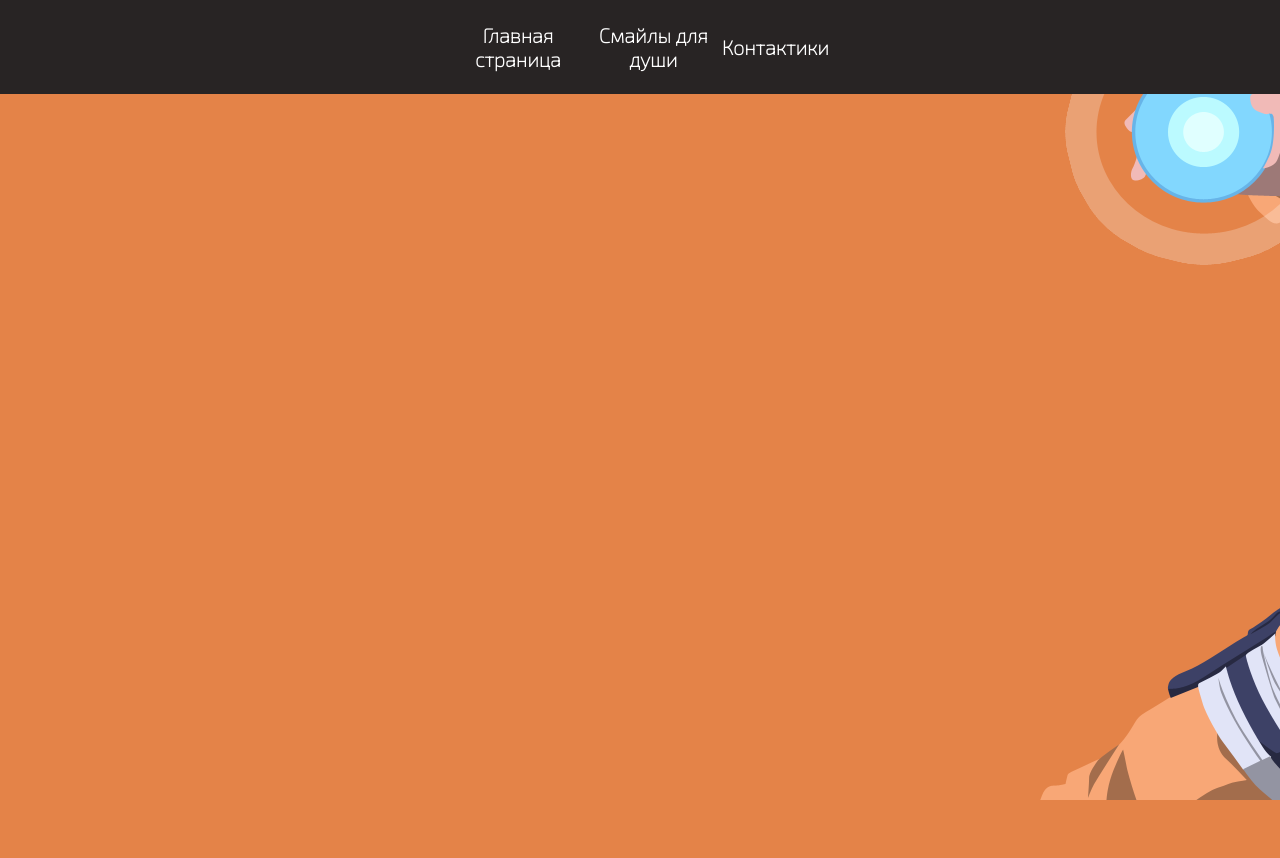
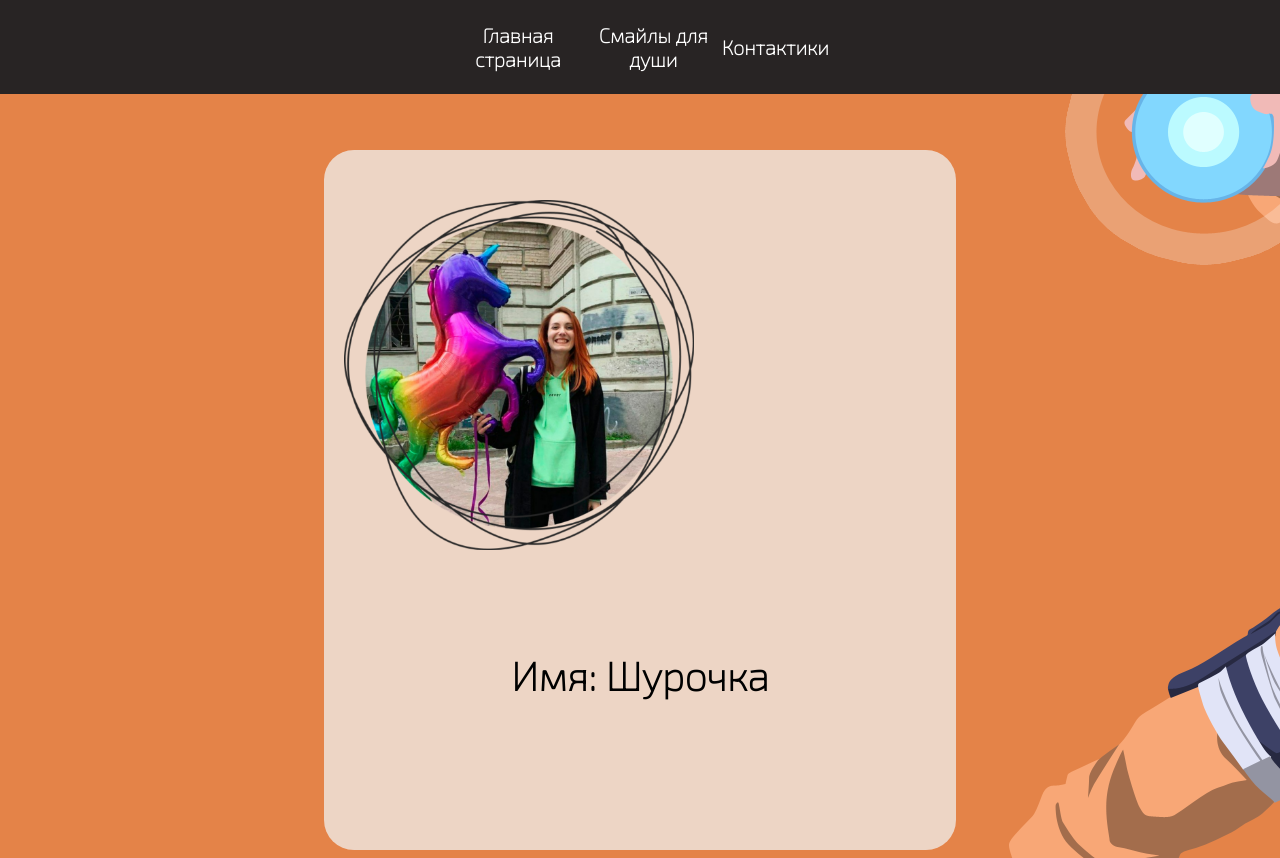
Before and after one commit to AleksandraTertyshnaya/Test-task, a PHP site: page /contacts.html in a window 1280 px wide. Before the commit the page ends 800 px from the top, so only its background shows below. Run offline with PHP 8.4, Linux system fonts and the light colour scheme; lists and menus that the app fills with data are empty.

Commit message:
added part of discr

```diff
--- a/contact.css
+++ b/contact.css
@@ -1,6 +1,6 @@
 body{
     background: no-repeat  url(background.png);
-
+    background-color: #e58446    ;
     }
 
 
@@ -42,3 +42,30 @@ body{
     a:hover {
         color: #FFD700			;
     }
+
+   .photoplace{
+       width: 100%;
+       text-align: left;
+       padding: 50px;
+       padding-left: 20px;
+       opacity: no;
+
+   }
+
+   .infoaboutme{
+
+       width: 50%;
+       height: 700px;
+       border-radius: 30px;
+       margin-top: 150px;
+       background-color: rgba(242, 245, 247, 0.719);
+
+       display: block;
+   }
+
+   h1{
+    font-size: 40px;
+    font-family:  'Exo 2', sans-serif;
+    text-align: top;
+    padding-top: 20px;
+   }
--- a/contacts.html
+++ b/contacts.html
@@ -16,7 +16,16 @@ url('https://fonts.googleapis.com/css2?family=Exo+2:wght@100&family=Montserrat:w
            <tr>
           <th> <a href="index.html" target="blank">Главная страница</th></a>
           <th><a href="smile.html" target="blank">Смайлы для души</th> </a>
-          <th> <a href="contacts.html">Контактики</th></a>
+          <th> <a href="contacts.html" target="blank">Контактики</th></a>
          </tr>
          </table>
       </div>
+<center>
+      <div class="infoaboutme">
+          <div class="photoplace">
+<img class="photo" src="contactimg.png" width="350" height="350" alt="photo">
+
+          </div>
+         <h1>Имя: Шурочка</h1>
+        </div>
+    </center>
--- a/index.html
+++ b/index.html
@@ -16,7 +16,7 @@ url('https://fonts.googleapis.com/css2?family=Exo+2:wght@100&family=Montserrat:w
      <tr>
     <th> <a href="index.html" target="blank">Главная страница</th></a>
     <th><a href="smile.html" target="blank">Смайлы для души</th> </a>
-    <th> <a href="contacts.html">Контактики</th></a>
+    <th> <a href="contacts.html" target="blank">Контактики</th></a>
    </tr>
    </table>
 </div>
--- a/smile.css
+++ b/smile.css
@@ -1,6 +1,6 @@
 body{
     background: no-repeat  url(background.png);
-
+    background-color: #e58446    ;
     }
 
     .menu{
--- a/smile.html
+++ b/smile.html
@@ -17,7 +17,7 @@ url('https://fonts.googleapis.com/css2?family=Exo+2:wght@100&family=Montserrat:w
        <tr>
       <th> <a href="index.html" target="blank">Главная страница</th></a>
       <th><a href="smile.html" target="blank">Смайлы для души</th> </a>
-      <th> <a href="contacts.html">Контактики</th></a>
+      <th> <a href="contacts.html" target="blank">Контактики</th></a>
      </tr>
      </table>
   </div>
--- a/style.css
+++ b/style.css
@@ -1,7 +1,7 @@
 
 body{
     background: no-repeat  url(background.png);
-
+    background-color: #e58446    ;
     }
 
 
```
Also changed, not shown: contactimg.png (added).
